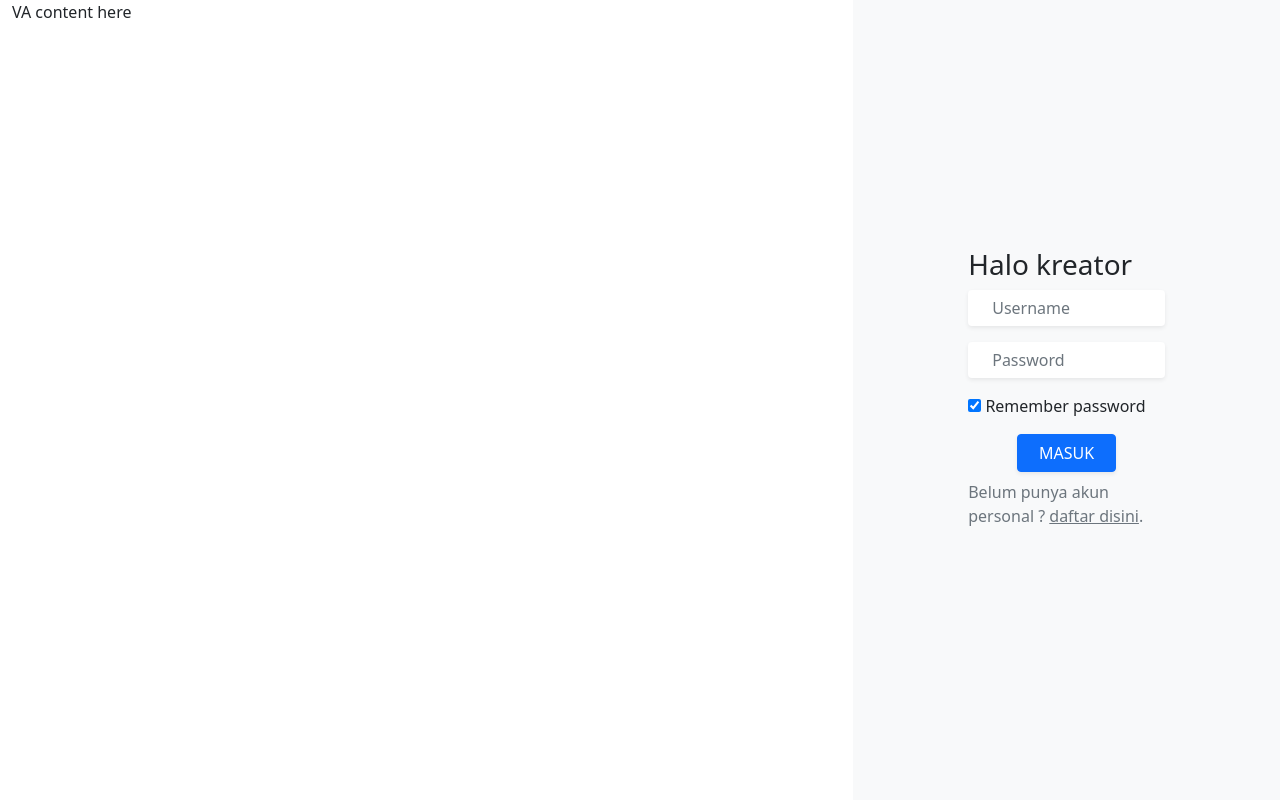
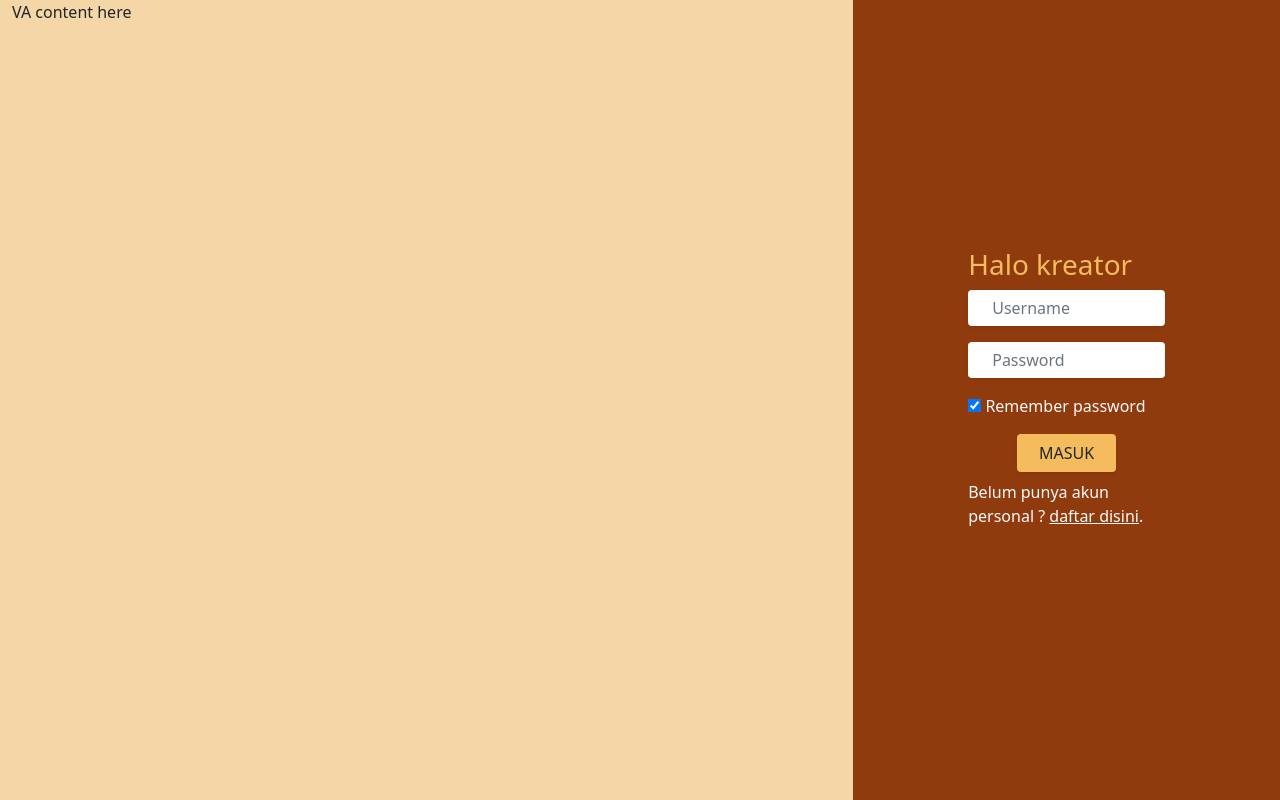
Before and after one commit to encanting/encanting.github.io, a plain HTML site: page index.html in a window 1280 px wide. Drawn offline with nearby package versions, Linux system fonts and the light colour scheme.

Commit message:
Update index.html

```diff
--- a/index.html
+++ b/index.html
@@ -20,17 +20,17 @@
 <div class="container-fluid">
     <div class="row no-gutter">
         <!-- The image half -->
-        <div class="col-md-8 d-none d-md-flex">
+        <div class="col-md-8 d-none d-md-flex" style="background-color: #F4D6A7;">
 		VA content here
 		</div>
         <!-- The content half -->
-        <div class="col-md-4 bg-light">
+        <div class="col-md-4" style="background-color: 	#903b0d;">
             <div class="login d-flex align-items-center py-5">
                 <!-- Demo content-->
                 <div class="container">
                     <div class="row">
                         <div class="col-lg-10 col-xl-7 mx-auto">
-                            <h3 class="display-10">Halo kreator</h3>
+                            <h3 class="display-10" style="color: #F4BC5D;">Halo kreator</h3>
                             <form>
                                 <div class="form-group mb-3">
                                     <input id="inputEmail" type="email" placeholder="Username" required="" autofocus="" class="form-control border-0 shadow-sm px-4">
@@ -40,12 +40,12 @@
                                 </div>
                                 <div class="custom-control custom-checkbox mb-3">
                                     <input id="customCheck1" type="checkbox" checked class="custom-control-input">
-                                    <label for="customCheck1" class="custom-control-label">Remember password</label>
+                                    <label for="customCheck1" class="custom-control-label text-light">Remember password</label>
                                 </div>
 								<div class="d-grid gap-2 col-6 mx-auto">
-								  <button class="btn btn-primary btn-block text-uppercase text-nowrap mb-2 shadow-sm" type="button">Masuk</button>
+								  <button class="btn btn-block text-uppercase text-nowrap mb-2 shadow-sm font-weight-bold" type="button" style="background-color: #F4BC5D;">Masuk</button>
 								</div>
-								<p class="text-muted mb-4">Belum punya akun personal ? <a href="#" class="text-reset">daftar disini</a>.</p>
+								<p class="mb-4 text-light">Belum punya akun personal ? <a href="#" class="text-reset">daftar disini</a>.</p>
                             </form>
                         </div>
                     </div>
```
